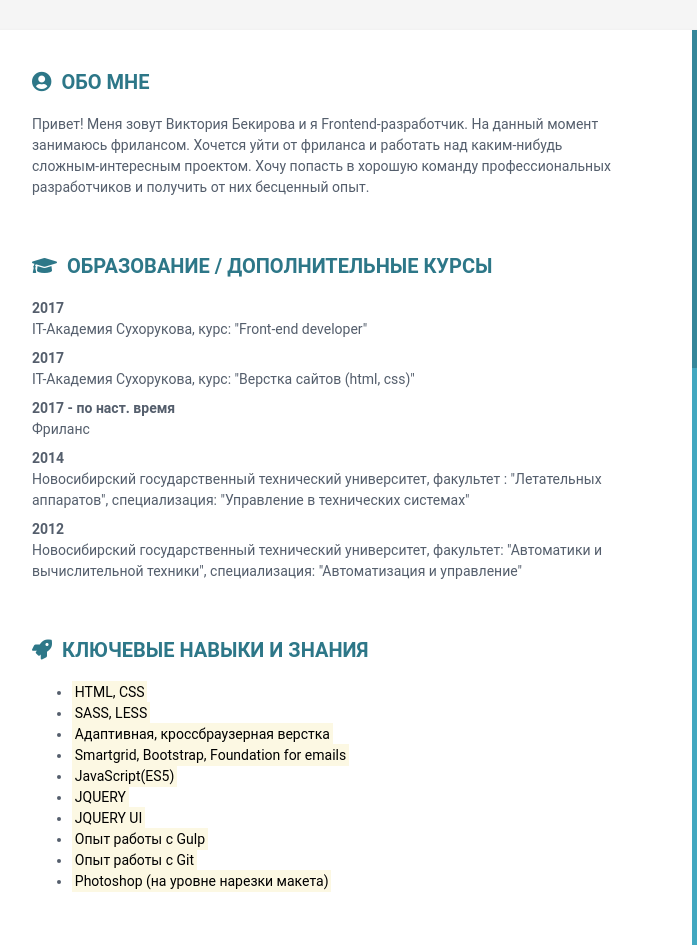
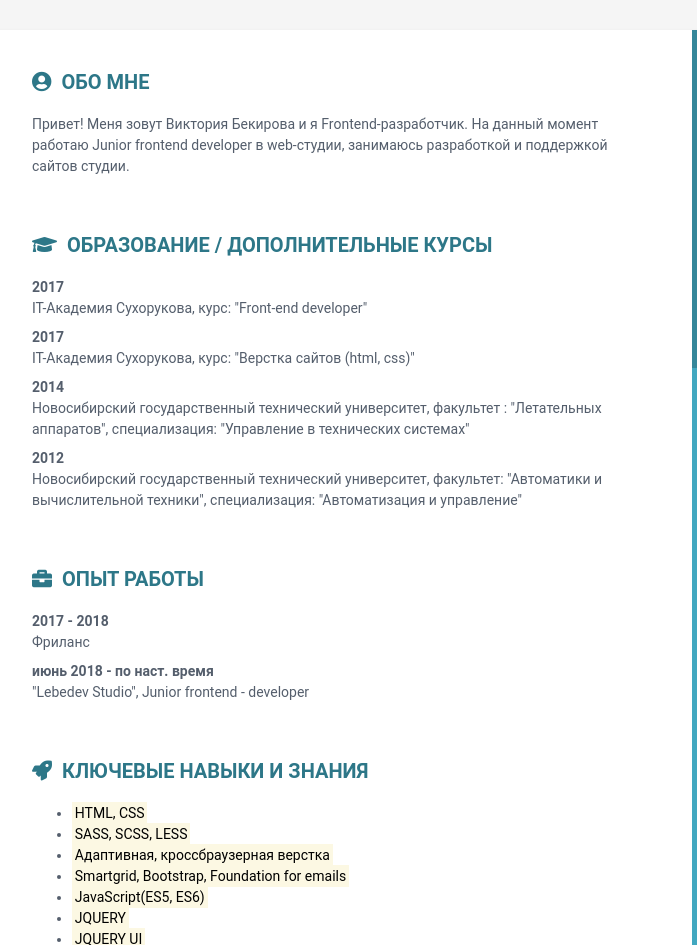
Before and after one commit to ViktoriiaBekirova/Resume, a website: page app/index.html in a window 1280 px wide. Shown: the top 945 px of the page, 188-885 px from the left. Drawn offline with nearby package versions, Linux system fonts and the light colour scheme.

Commit message:
правки по опыту

```diff
--- a/app/index.html
+++ b/app/index.html
@@ -36,7 +36,9 @@
                     <section class="section summary-section">
                         <h4 class="section-title"><i class="fas fa-user-circle"></i>Обо мне</h4>
                         <div class="summary">
-                            <p>Привет! Меня зовут Виктория Бекирова  и я Frontend-разработчик. На данный момент занимаюсь фрилансом. Хочется уйти от фриланса и работать над каким-нибудь сложным-интересным проектом. Хочу попасть в хорошую команду профессиональных разработчиков и получить от них бесценный опыт.</p>
+                            <p>Привет! Меня зовут Виктория Бекирова  и я Frontend-разработчик.
+                                На данный момент работаю Junior frontend developer в web-студии, занимаюсь разработкой и поддержкой сайтов студии.
+                            </p>
                         </div>
                     </section>
                     <section class="section summary-section">
@@ -47,8 +49,6 @@
                                 <dd>IT-Академия Сухорукова, курс: "Front-end developer"</dd>
                                 <dt>2017</dt>
                                 <dd>IT-Академия Сухорукова, курс: "Верстка сайтов (html, css)"</dd>
-                                <dt>2017 - по наст. время</dt>
-                                <dd>Фриланс</dd>
                                 <dt>2014</dt>
                                 <dd>Новосибирский государственный технический университет,
                                     факультет : "Летательных аппаратов", специализация: "Управление в технических системах"</dd>
@@ -59,19 +59,32 @@
                         </div>
                     </section>
                     <section class="section summary-section">
+                        <h4 class="section-title"><i class="fas fa-briefcase"></i>Опыт работы</h4>
+                        <div class="summary">
+                            <dl>
+                                <dt>2017 - 2018</dt>
+                                <dd>Фриланс</dd>
+                                <dt>июнь 2018 - по наст. время</dt>
+                                <dd>"Lebedev Studio",
+                                    Junior frontend - developer</dd>
+                            </dl>
+                        </div>
+                    </section>
+                    <section class="section summary-section">
                         <h4 class="section-title"><i class="fas fa-rocket"></i>Ключевые навыки и знания</h4>
                         <div class="summary">
                             <ul>
                                 <li><mark>HTML, CSS</mark></li>
-                                <li><mark>SASS, LESS</mark></li>
+                                <li><mark>SASS, SCSS, LESS</mark></li>
                                 <li><mark>Адаптивная, кроссбраузерная верстка</mark></li>
                                 <li><mark>Smartgrid, Bootstrap, Foundation for emails</mark></li>
-                                <li><mark>JavaScript(ES5)</mark></li>
+                                <li><mark>JavaScript(ES5, ES6)</mark></li>
                                 <li><mark>JQUERY</mark></li>
                                 <li><mark>JQUERY UI</mark></li>
                                 <li><mark>Опыт работы с Gulp</mark></li>
                                 <li><mark>Опыт работы с Git</mark></li>
-                                <li><mark>Photoshop (на уровне нарезки макета)</mark></li>
+                                <li><mark>Опыт работы с Vue</mark></li>
+                                <li><mark>Photoshop (на уровне нарезки макета), Zeplin</mark></li>
                             </ul>
                         </div>
                     </section>
--- a/package.json
+++ b/package.json
@@ -9,7 +9,7 @@
   "author": "Viktoriia Bekirova",
   "license": "ISC",
   "devDependencies": {
-    "browser-sync": "^2.18.13",
+    "browser-sync": "^2.26.3",
     "del": "^3.0.0",
     "gulp": "^3.9.1",
     "gulp-autoprefixer": "^4.0.0",
```
Also changed, not shown: dist/index.html, 1 other file.
